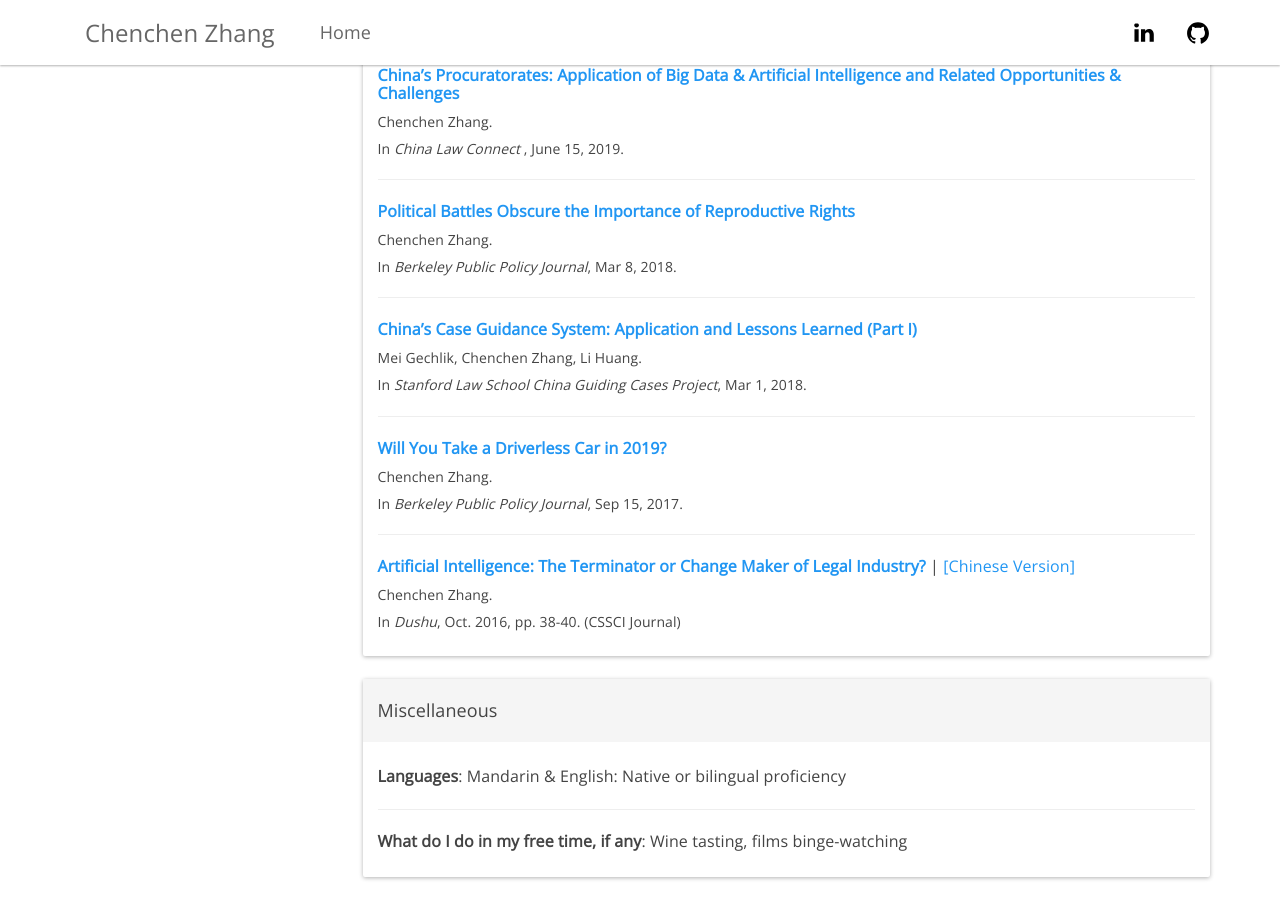
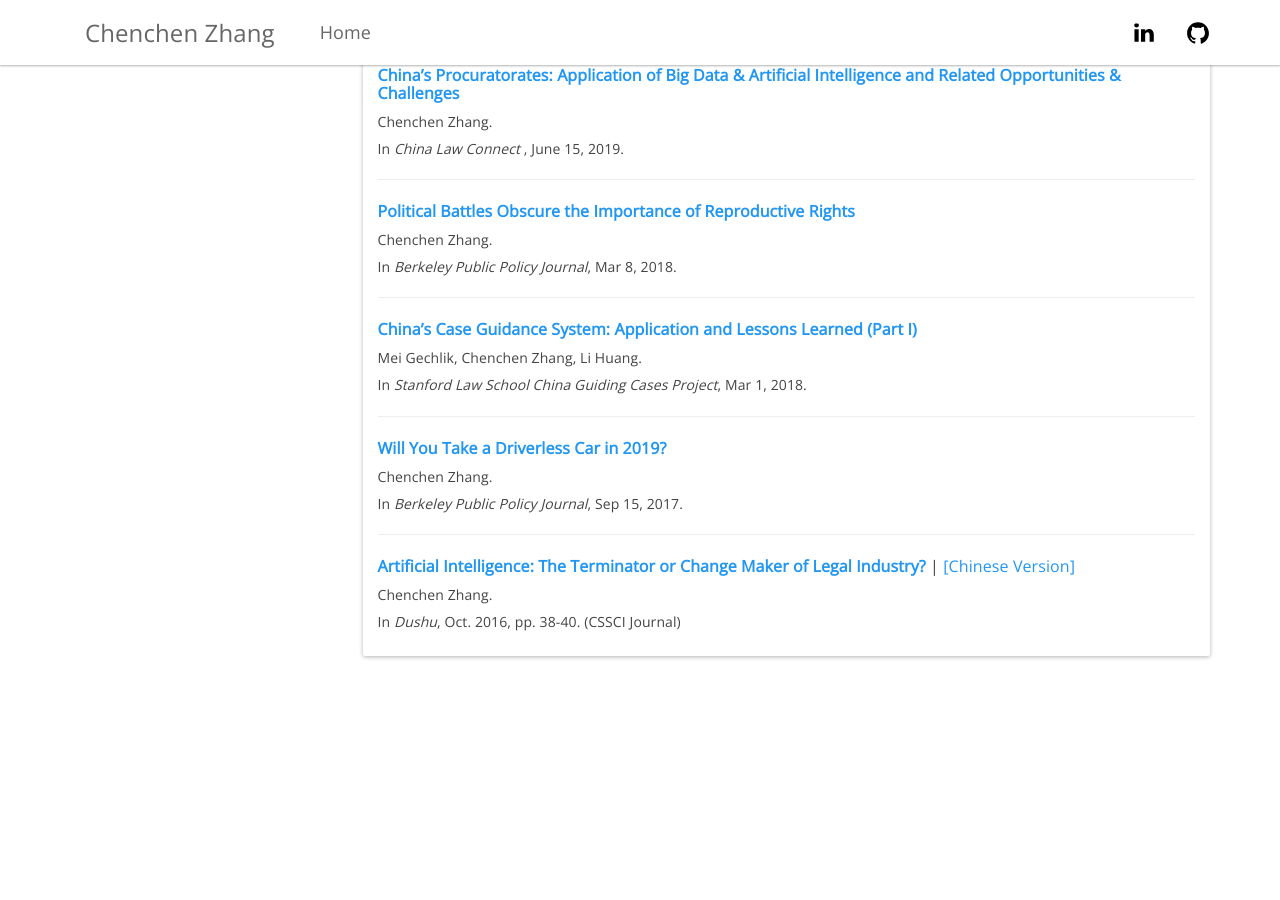
Before and after one commit to CeciliaZhang/-CeciliaZhang-.github-io, a Jekyll site: the page built from index.html, in a window 1280 px wide and 900 px high, scrolled down 1695 px. Built offline with Jekyll 4.4.1, drawn with Linux system fonts in a browser that asks for light colours; nearby versions of some CDN libraries; after the commit the page ends 2374 px from its top, so only the background shows below that.

Commit message:
Update skills.html

```diff
--- a/_includes/skills.html
+++ b/_includes/skills.html
@@ -1,10 +1,12 @@
-     <div class="panel panel-default">
+	<!--
+<div class="panel panel-default">
     <div class="panel-heading">
         <h4>Miscellaneous</h4>
     </div>
     <div class="panel-body">
         <h5><b>Languages</b>: Mandarin & English: Native or bilingual proficiency</h5>
         <hr/>
-        <h5><b>What do I do in my free time, if any</b>: Wine tasting, films binge-watching</h5>
+        <h5><b>What I do in my free time, if any</b>: Wine tasting, films binge-watching, listening to classical music</h5>
     </div>
 </div>
+-->
```
